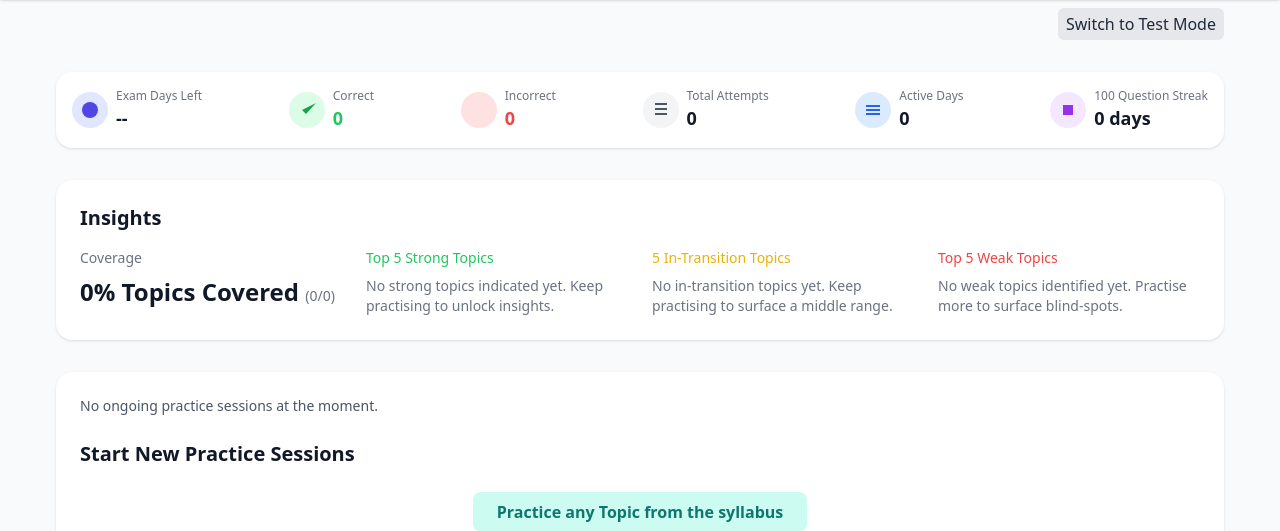
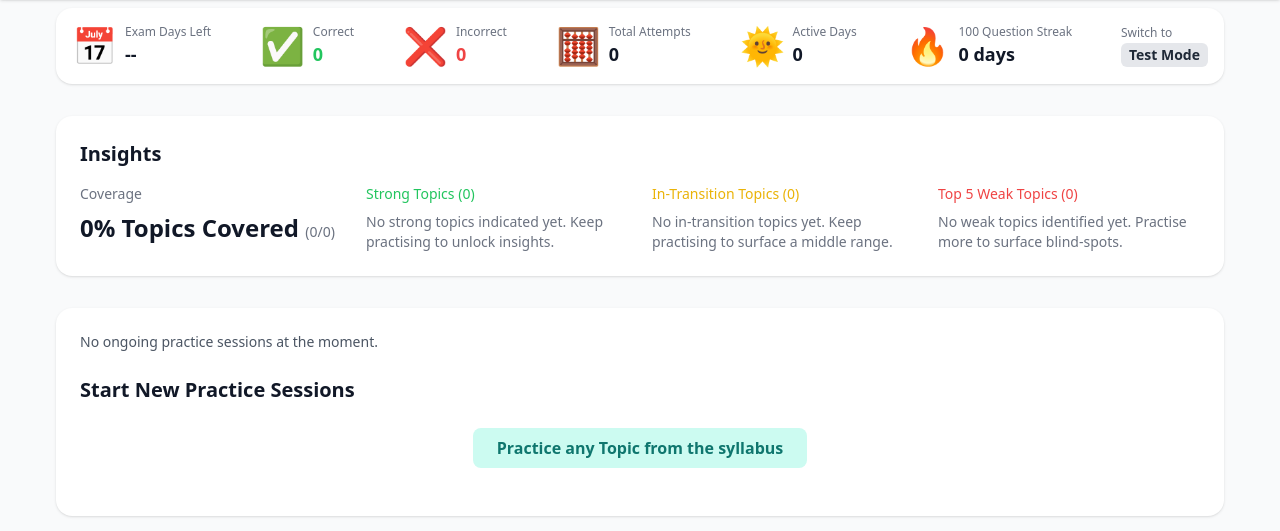
Before and after one commit to ABLplus/ABL, a Django app: page /dashboard/ in a window 1280 px wide. Shown: the part 64-595 px from the top of the page. Run offline with Django 5.2, Linux system fonts and the light colour scheme; the visitor is signed in with stand-in values (Sample User, id 1); data comes from the database, SQL or seed files in the repository; data that the repository does not hold is empty; some libraries are stand-ins or nearby versions.

Commit message:
Basic initial commit

```diff
--- a/ABLS/settings.py
+++ b/ABLS/settings.py
@@ -25,7 +25,7 @@ SECRET_KEY = 'django-insecure-8fu1w&y)p_3x00frq=%^=6bm*unyt5^!-cy#xwitwaommt!8)v
 # SECURITY WARNING: don't run with debug turned on in production!
 DEBUG = True
 
-ALLOWED_HOSTS = ["ablplus.pythonanywhere.com"]
+ALLOWED_HOSTS = []
 
 CKEDITOR_CONFIGS = {
     'default': {
--- a/analysis/templates/analysis/practice_dash.html
+++ b/analysis/templates/analysis/practice_dash.html
@@ -43,81 +43,81 @@
 <div class="max-w-7xl mx-auto p-6 space-y-8">
 
 
-   <!-- Switch Mode Button -->
-  <div class="flex justify-end mt-0 mb-0">
-    <a href="{% url 'dashboard' %}?mode=test" class="px-2 py-1 bg-gray-200 dark:bg-gray-700 text-gray-800 dark:text-gray-200 rounded-md hover:bg-gray-300 transition">
-      Switch to Test Mode
-    </a>
-  </div>
-
-
  <!-- Part 1: Overall Metrics (Compact Layout) -->
 <section id="overall-metrics" class="bg-white dark:bg-gray-800 p-4 rounded-2xl shadow">
   <h2 class="sr-only">Overall Metrics</h2>
+
   <div class="flex flex-wrap justify-between items-center gap-4">
+
+    <!-- Exam Days Left -->
     <div class="flex items-center space-x-2">
-        <span class="p-2 bg-indigo-100 dark:bg-indigo-700 rounded-full">
-          <!-- Icon placeholder -->
-          <svg class="w-5 h-5 text-indigo-600 dark:text-indigo-200" fill="currentColor" viewBox="0 0 20 20"><path d="M10 2a8 8 0 100 16 8 8 0 000-16z"/></svg>
-        </span>
+      <span class="text-4xl">📅</span>
       <div>
         <p class="text-xs font-medium text-gray-500 dark:text-gray-400">Exam Days Left</p>
-          <p class="text-lg font-semibold text-gray-900 dark:text-white">{{days_left}}</p>
+        <p class="text-lg font-semibold text-gray-900 dark:text-white">{{ days_left }}</p>
       </div>
     </div>
 
+    <!-- Correct -->
     <div class="flex items-center space-x-2">
-        <span class="p-2 bg-green-100 dark:bg-green-700 rounded-full">
-          <svg class="w-5 h-5 text-green-600 dark:text-green-200" fill="currentColor" viewBox="0 0 20 20"><path d="M5 10l4 4L19 3"/></svg>
-        </span>
+      <span class="text-4xl">✅</span>
       <div>
         <p class="text-xs font-medium text-gray-500 dark:text-gray-400">Correct</p>
         <p class="text-lg font-semibold text-green-500">{{ correct_attempts }}</p>
       </div>
     </div>
 
+    <!-- Incorrect -->
     <div class="flex items-center space-x-2">
-        <span class="p-2 bg-red-100 dark:bg-red-700 rounded-full">
-          <svg class="w-5 h-5 text-red-600 dark:text-red-200" fill="currentColor" viewBox="0 0 20 20"><path d="M6 6l8 8M6 14L14 6"/></svg>
-        </span>
+      <span class="text-4xl">❌</span>
       <div>
         <p class="text-xs font-medium text-gray-500 dark:text-gray-400">Incorrect</p>
         <p class="text-lg font-semibold text-red-500">{{ wrong_attempts }}</p>
       </div>
     </div>
 
+    <!-- Total Attempts -->
     <div class="flex items-center space-x-2">
-        <span class="p-2 bg-gray-100 dark:bg-gray-700 rounded-full">
-          <svg class="w-5 h-5 text-gray-600 dark:text-gray-300" fill="currentColor" viewBox="0 0 20 20"><path d="M4 3h12v2H4zM4 8h12v2H4zM4 13h12v2H4z"/></svg>
-        </span>
+      <span class="text-4xl">🧮</span>
       <div>
         <p class="text-xs font-medium text-gray-500 dark:text-gray-400">Total Attempts</p>
         <p class="text-lg font-semibold text-gray-900 dark:text-white">{{ total_attempts }}</p>
       </div>
     </div>
 
-
+    <!-- Active Days -->
     <div class="flex items-center space-x-2">
-        <span class="p-2 bg-blue-100 dark:bg-blue-700 rounded-full">
-          <svg class="w-5 h-5 text-blue-600 dark:text-blue-200" fill="currentColor" viewBox="0 0 20 20"><path d="M3 5h14v2H3zM3 9h14v2H3zM3 13h14v2H3z"/></svg>
-        </span>
+      <span class="text-4xl">🌞</span>
       <div>
         <p class="text-xs font-medium text-gray-500 dark:text-gray-400">Active Days</p>
-          <p class="text-lg font-semibold text-gray-900 dark:text-white">{{profile.days_active}}</p>
+        <p class="text-lg font-semibold text-gray-900 dark:text-white">{{ profile.days_active }}</p>
       </div>
     </div>
 
+    <!-- Streak -->
     <div class="flex items-center space-x-2">
-        <span class="p-2 bg-purple-100 dark:bg-purple-700 rounded-full">
-          <svg class="w-5 h-5 text-purple-600 dark:text-purple-200" fill="currentColor" viewBox="0 0 20 20"><path d="M5 5h10v10H5z"/></svg>
-        </span>
+      <span class="text-4xl text-red-500">🔥</span>
       <div>
-          <p class="text-xs font-medium text-gray-500 dark:text-gray-400">{{profile.streak_questions_target}} Question Streak</p>
-          <p class="text-lg font-semibold text-gray-900 dark:text-white"> {{profile.streak_days}} days</p>
+        <p class="text-xs font-medium text-gray-500 dark:text-gray-400">{{ profile.streak_questions_target }} Question Streak</p>
+        <p class="text-lg font-semibold text-gray-900 dark:text-white">{{ profile.streak_days }} days</p>
       </div>
     </div>
+
+ <!-- Switch Mode Button (as last item) -->
+<div class="flex items-center space-x-2">
+
+  <div class="flex flex-col">
+    <p class="text-xs font-medium text-gray-500 dark:text-gray-400 mb-0.5">Switch to</p>
+    <a href="{% url 'dashboard' %}?mode=test"
+       class="inline-block text-sm font-semibold px-2 py-0.5 bg-gray-200 dark:bg-gray-700 text-gray-800 dark:text-gray-200 rounded-md hover:bg-gray-300 dark:hover:bg-gray-600 transition">
+      Test Mode
+    </a>
+  </div>
+</div>
+
   </div>
 </section>
+
 
   <!-- Part 2: Insights -->
 <section id="insights" class="bg-white dark:bg-gray-800 p-6 rounded-2xl shadow">
@@ -137,17 +137,17 @@
       </p>
     </div>
 
-    {# ───────── Top 5 Strong ───────── #}
+    {# ───────── Top Strong Topics ───────── #}
     <div>
       <h3 class="text-sm font-medium text-green-500 dark:text-green-400 mb-2">
-        Top 5 Strong Topics
+        Strong Topics ({{best_no}})
       </h3>
       {% if best_topics %}
-        <ul class="list-disc pl-5 space-y-1 text-gray-700 dark:text-gray-300">
+        <ul class="list-disc pl-5 space-y-1 text-green-700 dark:text-green-300">
           {% for t in best_topics %}
             <li>
               {{ t.name }}
-              <span class="text-xs text-gray-500">({{ t.pct }}% wrong)</span>
+              <span class="text-xs text-green-500">({{ t.pct }}% wrong)</span>
             </li>
           {% endfor %}
         </ul>
@@ -158,10 +158,10 @@
       {% endif %}
     </div>
 
-    {# ───────── 5 In-Transition ───────── #}
+    {# ─────────In-Transition Topics ───────── #}
 <div>
   <h3 class="text-sm font-medium text-yellow-500 dark:text-yellow-400 mb-2">
-    5 In-Transition Topics
+    In-Transition Topics ({{mid_no}})
   </h3>
   {% if mid_topics %}
     <ul class="list-disc pl-5 space-y-1 text-orange-700 dark:text-orange-300">
@@ -201,7 +201,7 @@
 {# ───────── Top 5 Weak ───────── #}
 <div>
   <h3 class="text-sm font-medium text-red-500 dark:text-red-400 mb-2">
-    Top 5 Weak Topics
+    Top 5 Weak Topics ({{worst_no}})
   </h3>
   {% if worst_topics %}
     <ul class="list-disc pl-5 space-y-1 text-red-700 dark:text-red-300">
--- a/analysis/views.py
+++ b/analysis/views.py
@@ -150,7 +150,13 @@ def _insights_context(request):
         else:  # wr > 50
             worst.append((wr, row))
 
+    #counts
+    best_no = len(best)
+    mid_no  = len(mid)
+    worst_no= len(worst)
+
     # pick & sort
+
     best  = sorted(best,  key=lambda x: x[0])[:5]
     worst = sorted(worst, key=lambda x: x[0], reverse=True)[:5]
 
@@ -175,6 +181,9 @@ def _insights_context(request):
         "best_topics":      [to_dict(x) for x in best],
         "mid_topics":       [to_dict(x) for x in mid],
         "worst_topics":     [to_dict(x) for x in worst],
+        "best_no":         best_no if len(best) else 0,
+        "mid_no":          mid_no  if len(mid)  else 0,
+        "worst_no":        worst_no if len(worst)else 0,
     }
 
 
--- a/practice/models.py
+++ b/practice/models.py
@@ -23,12 +23,12 @@ class PracticeSession(models.Model):
     sureshot_attempts = models.PositiveIntegerField(default=0)
     applied_attempts = models.PositiveIntegerField(default=0)
     guesswork_attempts = models.PositiveIntegerField(default=0)
-    blind_attempts = models.PositiveIntegerField(default=0)
+
 
     sureshot_wrong = models.PositiveIntegerField(default=0)
     applied_wrong = models.PositiveIntegerField(default=0)
     guesswork_wrong = models.PositiveIntegerField(default=0)
-    blind_wrong = models.PositiveIntegerField(default=0)
+
 
     # Timestamps
     start_time = models.DateTimeField(auto_now_add=True)
--- a/practice/templates/practice/partials/topic_modal.html
+++ b/practice/templates/practice/partials/topic_modal.html
@@ -64,7 +64,7 @@
       <a
         href="{{ practice_url }}"
         class="px-4 py-2 rounded-lg bg-primary-600 text-white hover:bg-primary-700"
-      >Start Practice</a>
+      >Start Practice </a>
     </div>
   </div>
 </div>
--- a/practice/templates/practice/take_practice.html
+++ b/practice/templates/practice/take_practice.html
@@ -26,7 +26,8 @@
      hx-get="{% url 'practice:practice_question_htmx' session.id first_serial %}"
      hx-trigger="load,once"
      hx-target="this"
-         hx-swap="innerHTML">
+     hx-swap="innerHTML"
+     hx-on="htmx:afterSwap: window.scrollTo({ top: 0, behavior: 'smooth' })">
   {# First question loads here via HTMX #}
 </div>
 
--- a/practice/views.py
+++ b/practice/views.py
@@ -249,7 +249,7 @@ def practice_question_htmx(request, session_id, serial):
     qlog = get_object_or_404(
         QuestionLog, practiceSession=session, serial=serial
     )
-    print("yaha to araha hai ")
+
     # ---------- POST  : save answer -----------------------------------------
     if request.method == "POST":
         user_answered = request.POST.get("option")
@@ -277,7 +277,7 @@ def practice_question_htmx(request, session_id, serial):
 
         # ----------- nothing left  →  COMPLETE SESSION ----------------------
         if not next_log:
-            print("Khatam")
+
             _finalise_session_and_update_summary(session)
 
             return render(
@@ -330,9 +330,11 @@ def practice_question_htmx(request, session_id, serial):
             "prev_serial": prev_serial,
         },
     )
-# ── SUMMARY PAGE (simple) ─────────────────────────────────────
 
 
+
+
+# ── SUMMARY PAGE (simple) ─────────────────────────────────────
 @login_required
 def practice_summary(request, session_id):
     """
@@ -394,6 +396,18 @@ def practice_summary(request, session_id):
     if selected_subject:
         logs = [l for l in logs if l.question.subject and l.question.subject.name == selected_subject]
 
+
+    # --- Find next topic in the same subject ---
+    next_topic = None
+
+    if session.subject and session.topic_id:
+        next_topic = (
+            Topic.objects
+            .filter(section__subject=session.subject, id__gt=session.topic_id)
+            .order_by("id")
+            .first()
+    )
+
     context = {
         "session": session,
         "logs": logs,
@@ -402,6 +416,7 @@ def practice_summary(request, session_id):
         "selected_subject": selected_subject,
         "selected_result": selected_result,
         "selected_attempt_type": selected_attempt_type,
+        "next_topic": next_topic,
     }
     return render(request, "practice/practice_summary.html", context)
 
@@ -508,7 +523,7 @@ def create_practice(request):
     else:  # serial = newest first
         ids.sort(reverse=True)
 
-    if len(ids) < 4:
+    if len(ids) < 3:
         messages.error(request, "Not enough questions for that filter.")
         return redirect("dashboard")
 
```
Also changed, not shown: analysis/templates/analysis/test_dash.html (+49 -54 lines), practice/templates/practice/partials/question_result.html (+6 -4 lines), practice/templates/practice/practice_summary.html (+91 -5 lines), practice/migrations/0004_remove_practicesession_blind_attempts_and_more.py (added). Lines whose indentation alone changed are shown as unchanged.
